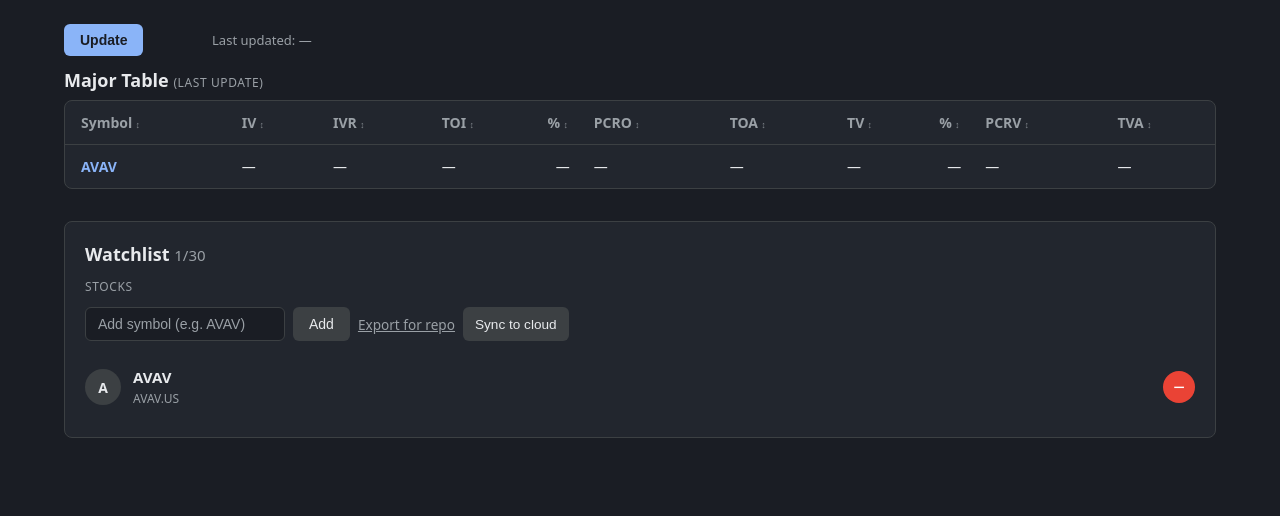
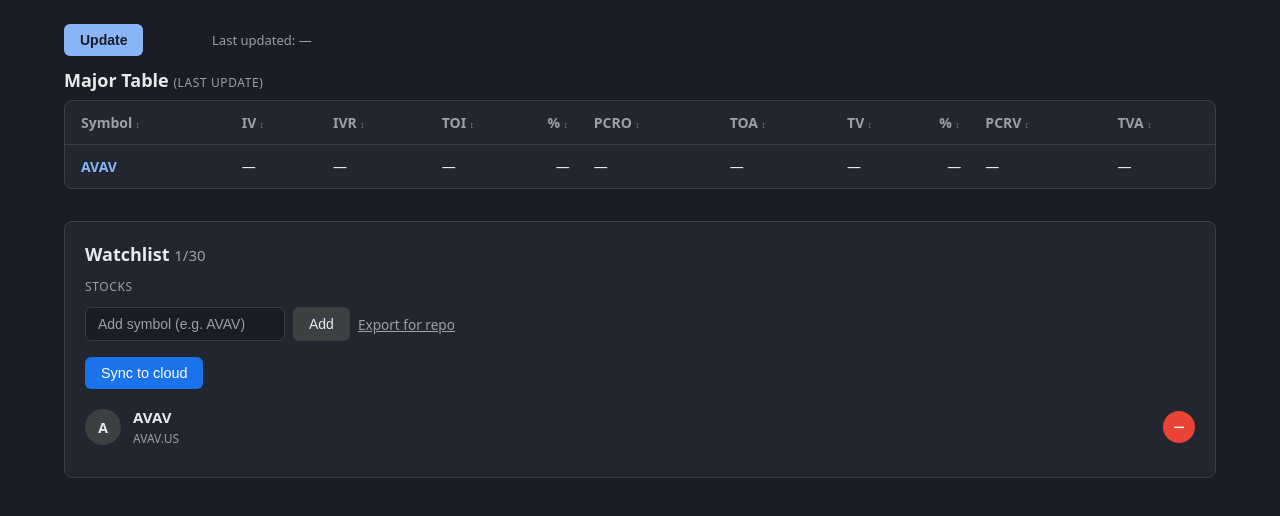
Before and after one commit to rolandtalk/PCR_Optioncharts, a website: page public/index.html in a window 1280 px wide. Shown: the part 70-586 px from the top of the page. Drawn offline with Linux system fonts and the light colour scheme; no server answers.

Commit message:
Make Sync to cloud button on its own row, blue and more visible
Co-authored-by: Cursor <cursoragent@cursor.com>

```diff
--- a/public/css/style.css
+++ b/public/css/style.css
@@ -296,17 +296,22 @@ body {
   color: var(--text);
 }
 
+.watchlist-sync-row {
+  margin-top: 0.5rem;
+  margin-bottom: 0.5rem;
+}
 .btn-sync-cloud {
-  padding: 0.4rem 0.75rem;
-  font-size: 0.85rem;
-  background: var(--border);
-  color: var(--text);
+  padding: 0.5rem 1rem;
+  font-size: 0.9rem;
+  background: #1a73e8;
+  color: #fff;
   border: none;
   border-radius: 6px;
   cursor: pointer;
+  font-weight: 500;
 }
 .btn-sync-cloud:hover:not(:disabled) {
-  background: #4a4e52;
+  background: #1557b0;
 }
 .btn-sync-cloud:disabled {
   opacity: 0.7;
--- a/public/index.html
+++ b/public/index.html
@@ -83,6 +83,8 @@
         <input type="text" id="addSymbol" placeholder="Add symbol (e.g. AVAV)" maxlength="12" />
         <button type="button" class="btn-add" id="btnAdd">Add</button>
         <a href="#" class="export-watchlists" id="exportWatchlists">Export for repo</a>
+      </div>
+      <div class="watchlist-sync-row">
         <button type="button" class="btn-sync-cloud" id="btnSyncCloud">Sync to cloud</button>
       </div>
       <ul class="watchlist" id="watchlist">
```
